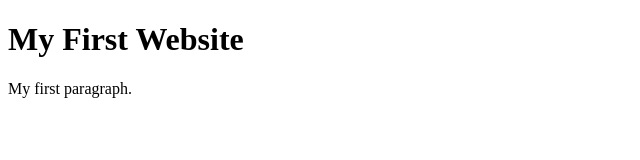
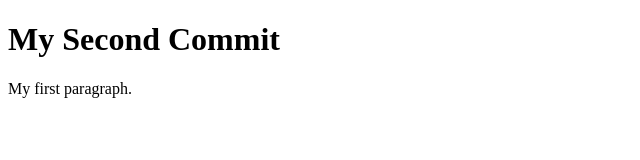
Before and after one commit to Klusmo/codersrank-template-mxu6og, a website: page index.html in a window 1280 px wide. Shown: the whole page, without its empty margins (0-640 px from the left). Drawn offline with Linux system fonts and the light colour scheme.

Commit message:
1 file modified

```diff
--- a/index.html
+++ b/index.html
@@ -5,7 +5,7 @@
   </head>
   <body>
 
-    <h1>My First Website</h1>
+    <h1>My Second Commit</h1>
     <p>My first paragraph.</p>
 
   </body>
```
